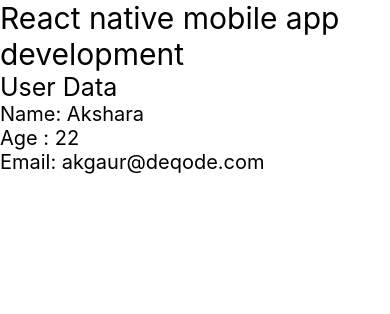
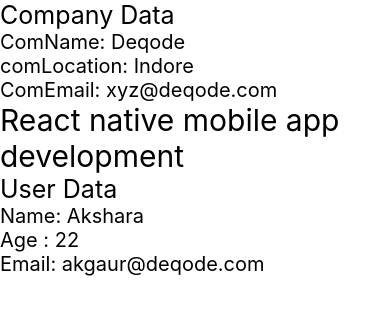
Before and after one commit to AksharaGaur/AwesomeProject, a React Native app: screen / in a window 390 px wide. Shown: the top 314 px of the page. Built offline with nearby package versions, Linux system fonts and the light colour scheme.

Commit message:
add comp

```diff
--- a/App.tsx
+++ b/App.tsx
@@ -6,9 +6,10 @@
 const App = () => {
   return (
     <View>
-
+      <CompanyData />
       <Text style={{fontSize:30}}>React native mobile app development</Text>
       <UserData/>
+
     </View>
 
   )
@@ -17,7 +18,7 @@
 const UserData = () =>{
   return (
     <View>
-      <Text style={{fontSize:25}}>User Data</Text>
+    <Text style={{fontSize:25}}>User Data</Text>
     <Text style={{fontSize:20}}>Name: Akshara</Text>
     <Text style={{fontSize:20}}>Age : 22</Text>
     <Text style={{fontSize:20}}>Email: akgaur@deqode.com</Text>
```
